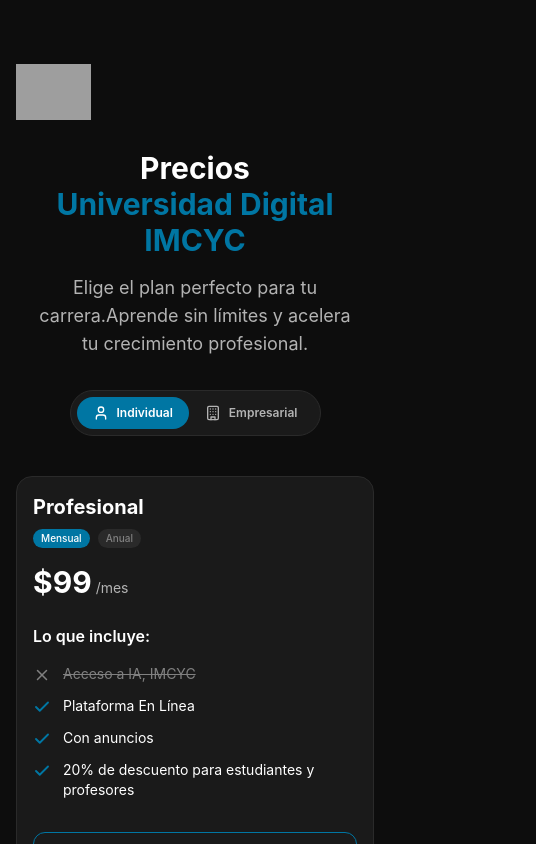
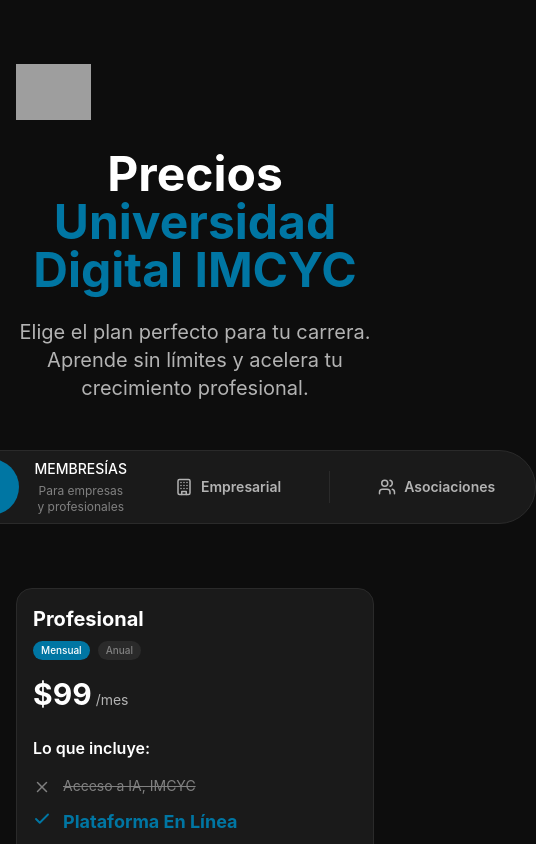
Before and after one commit to DavidGC026/imcyc-precios, a React (Create React App) app: page / in a window 390 px wide. Shown: the top 844 px of the page, 536 px wide, since content can reach past the window. Built offline with nearby package versions, Linux system fonts and the light colour scheme; grey boxes are pictures that could not be loaded.

Commit message:
Remplazo de Cemento a Asociaciones

```diff
--- a/src/components/PricingSection.jsx
+++ b/src/components/PricingSection.jsx
@@ -1,16 +1,10 @@
 import React, { useState } from 'react';
-import { User, Building } from 'lucide-react';
+import { User, Building, Users } from 'lucide-react';
 import PricingCard from './PricingCard';
-import PaymentMethods from './PaymentMethods';
-import PaymentModal from './PaymentModal';
 
 const PricingSection = () => {
   const [selectedType, setSelectedType] = useState('individual'); // 'individual' | 'membresias'
   const [duoStudents, setDuoStudents] = useState(2); // 2 | 4
-
-  // Modal State
-  const [isModalOpen, setIsModalOpen] = useState(false);
-  const [selectedPlanDetails, setSelectedPlanDetails] = useState(null);
 
   // Función para formatear precios con comas
   const formatPrice = (price) => {
@@ -18,35 +12,33 @@
     return price.toString().replace(/\B(?=(\d{3})+(?!\d))/g, ',');
   };
 
-  const handleOpenModal = (planDetails) => {
-    setSelectedPlanDetails(planDetails);
-    setIsModalOpen(true);
-  };
 
   // Datos de los planes
   const plansData = {
     individual: {
       basic: {
         name: 'Profesional',
+        paymentLink: 'https://pay.conekta.com/link/b867b825d19a4522a75b88cae3f3f7ec',
         monthlyPrice: 99,
         yearlyPrice: 1089,
         savings: '—',
         features: [
           { text: 'Acceso a IA, IMCYC', included: false },
-          { text: 'Plataforma En Línea', included: true },
+          { text: <a href="https://grabador.imcyc.com/TiendaImcyc/?section=webinars" target="_blank" rel="noopener noreferrer" className="hover:underline text-imcyc-blue font-bold text-lg">Plataforma En Línea</a>, included: true },
           { text: 'Con anuncios', included: true },
           { text: '20% de descuento para estudiantes y profesores', included: true }
         ]
       },
       expert: {
         name: 'Profesional Plus',
+        paymentLink: 'https://pay.conekta.com/link/21e4d57e92ee450b909523127b672ed9',
         monthlyPrice: 299,
         yearlyPrice: 3289,
         savings: '—',
         popular: true,
         features: [
           { text: 'Acceso a IA, IMCYC (incl. 750K créditos)', included: true },
-          { text: 'Plataforma En Línea + contenido adicional', included: true },
+          { text: <span><a href="https://grabador.imcyc.com/TiendaImcyc/?section=webinars" target="_blank" rel="noopener noreferrer" className="hover:underline text-imcyc-blue font-bold text-lg">Plataforma En Línea</a> + contenido adicional</span>, included: true },
           { text: 'Con anuncios ligeros', included: true },
           { text: '10% de descuento en publicaciones', included: true },
           { text: '10% de descuento en enseñanza', included: true }
@@ -155,8 +147,31 @@
         isIACard: true,
         features: []
       }
+    },
+
+    asociaciones: {
+      asociaciones: {
+        name: 'Asociaciones',
+        monthlyPrice: null,
+        yearlyPrice: 45000,
+        discount: 0,
+        savings: '—',
+        features: [
+          { text: 'Más de 500 empleados', included: true },
+          { text: 'Logotipo en página web', included: true },
+          { text: 'Presencia en redes: 4 publicación/mes', included: true },
+          { text: 'Descuento en publicidad 20%', included: true },
+          { text: 'Descuento en enseñanza 20%', included: true },
+          { text: 'Descuento en pruebas de laboratorio 10%', included: true },
+          { text: 'Descuento en viajes técnicos 20%', included: true },
+          { text: 'Descuento en sellos de calidad 10%', included: true },
+          { text: 'Incluye los beneficios del Plan Profesional', included: true }
+        ]
+      }
     }
   };
+
+  //Nueva Seccion de Asociaciones
 
   const currentPlans = plansData[selectedType];
 
@@ -175,50 +190,64 @@
           </a>
         </div>
         {/* Header */}
-        <div className="text-center mb-10 md:mb-16 animate-fade-in">
-          <h1 className="text-3xl md:text-5xl lg:text-6xl font-bold text-text-primary mb-4 md:mb-6 px-2">
-            Precios <span className="text-imcyc-blue block md:inline">Universidad Digital IMCYC</span>
+        <div className="text-center mb-16 animate-fade-in">
+          <h1 className="text-5xl md:text-6xl font-bold text-text-primary mb-6">
+            Precios <span className="text-imcyc-blue">Universidad Digital IMCYC</span>
           </h1>
-          <p className="text-lg md:text-xl text-text-secondary max-w-2xl mx-auto mb-8 md:mb-12 px-4">
-            Elige el plan perfecto para tu carrera.<br className="hidden md:block" />
+          <p className="text-xl text-text-secondary max-w-2xl mx-auto mb-12">
+            Elige el plan perfecto para tu carrera.<br />
             Aprende sin límites y acelera tu crecimiento profesional.
           </p>
 
           {/* Toggle Selector */}
-          <div className="flex justify-center mb-10 md:mb-16 px-2">
-            <div className="bg-card-dark rounded-full p-1.5 md:p-2 border border-border-dark max-w-full overflow-x-auto">
-              <div className="flex min-w-max">
+          <div className="flex justify-center mb-16">
+            <div className="bg-card-dark rounded-full p-2 border border-border-dark">
+              <div className="flex">
                 <button
                   onClick={() => setSelectedType('individual')}
-                  className={`px-4 md:px-8 py-2 md:py-3 rounded-full text-xs md:text-sm font-semibold transition-all duration-300 flex items-center gap-2 ${selectedType === 'individual'
+                  className={`px-8 py-3 rounded-full text-sm font-semibold transition-all duration-300 flex items-center gap-2 ${selectedType === 'individual'
                     ? 'bg-imcyc-blue text-dark-bg'
                     : 'text-text-secondary hover:text-text-primary'
                     }`}
                   aria-pressed={selectedType === 'individual'}
                 >
-                  <User size={16} className="md:w-[18px] md:h-[18px]" />
+                  <User size={18} />
                   Individual
                 </button>
-                <div className="flex items-center px-2 md:px-4 hidden sm:flex">
+                <div className="flex items-center px-4">
                   <div className="text-center">
-                    <p className="text-xs md:text-sm font-medium text-text-primary mb-0.5 md:mb-1">
+                    <p className="text-sm font-medium text-text-primary mb-1">
                       MEMBRESÍAS
                     </p>
-                    <p className="text-[10px] md:text-xs text-text-muted">
+                    <p className="text-xs text-text-muted">
                       Para empresas y profesionales
                     </p>
                   </div>
                 </div>
                 <button
                   onClick={() => setSelectedType('membresias')}
-                  className={`px-4 md:px-8 py-2 md:py-3 rounded-full text-xs md:text-sm font-semibold transition-all duration-300 flex items-center gap-2 ${selectedType === 'membresias'
+                  className={`px-8 py-3 rounded-full text-sm font-semibold transition-all duration-300 flex items-center gap-2 ${selectedType === 'membresias'
                     ? 'bg-imcyc-blue text-dark-bg'
                     : 'text-text-secondary hover:text-text-primary'
                     }`}
                   aria-pressed={selectedType === 'membresias'}
                 >
-                  <Building size={16} className="md:w-[18px] md:h-[18px]" />
+                  <Building size={18} />
                   Empresarial
+                </button>
+                <div className="flex items-center px-4">
+                  <div className="w-px h-8 bg-border-dark"></div>
+                </div>
+                <button
+                  onClick={() => setSelectedType('asociaciones')}
+                  className={`px-8 py-3 rounded-full text-sm font-semibold transition-all duration-300 flex items-center gap-2 ${selectedType === 'asociaciones'
+                    ? 'bg-imcyc-blue text-dark-bg'
+                    : 'text-text-secondary hover:text-text-primary'
+                    }`}
+                  aria-pressed={selectedType === 'asociaciones'}
+                >
+                  <Users size={18} />
+                  Asociaciones
                 </button>
               </div>
             </div>
@@ -226,7 +255,10 @@
         </div>
 
         {/* Pricing Cards */}
-        <div className="grid grid-cols-1 md:grid-cols-2 lg:grid-cols-3 xl:grid-cols-4 gap-8 mb-16">
+        <div className={`gap-8 mb-16 ${selectedType === 'asociaciones'
+          ? 'flex justify-center'
+          : 'grid grid-cols-1 md:grid-cols-2 lg:grid-cols-3 xl:grid-cols-4'
+          }`}>
           {Object.values(currentPlans).map((plan, index) => (
             <PricingCard
               key={plan?.name || index}
@@ -235,8 +267,8 @@
               duoStudents={duoStudents}
               setDuoStudents={setDuoStudents}
               formatPrice={formatPrice}
-              onOpenPaymentModal={handleOpenModal}
-              className="animate-slide-up"
+              className={`animate-slide-up ${selectedType === 'asociaciones' ? 'w-full max-w-5xl' : ''
+                }`}
               style={{ animationDelay: `${0.1 * (index + 1)}s` }}
             />
           ))}
@@ -250,8 +282,7 @@
           </p>
         </div>
 
-        {/* Payment Methods */}
-        <PaymentMethods />
+        {/* Payment Methods removed as per request */}
 
         {/* IA Plans */}
         <div className="bg-card-dark rounded-2xl border border-border-dark p-8 mb-16 animate-fade-in">
@@ -291,13 +322,6 @@
         </div>
 
       </div>
-
-      {/* Payment Modal */}
-      <PaymentModal
-        isOpen={isModalOpen}
-        onClose={() => setIsModalOpen(false)}
-        planDetails={selectedPlanDetails}
-      />
     </div>
   );
 };
```
